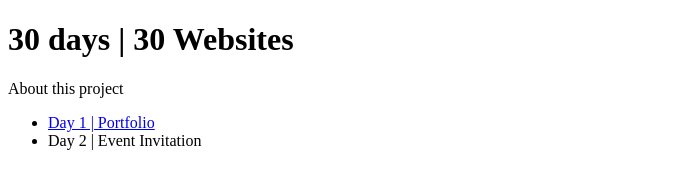
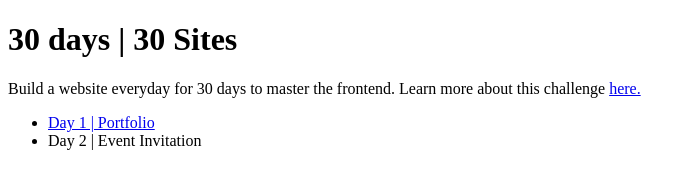
Before and after one commit to monicaaguinaga/monicaaguinaga.github.io, a plain HTML site: page index.html in a window 1280 px wide. Shown: the whole page, without its empty margins (0-695 px from the left). Drawn offline with Linux system fonts and the light colour scheme.

Commit message:
Changed name on Day2 file

```diff
--- a/index.html
+++ b/index.html
@@ -5,8 +5,9 @@
     <title>30 Day Challenge</title>
   </head>
   <body>
-    <h1>30 days | 30 Websites</h1>
-    <p>About this project</p>
+    <h1>30 days | 30 Sites</h1>
+    <p>Build a website everyday for 30 days to master the frontend. Learn more
+    about this challenge <a href="http://www.subscribepage.com/30days30sites?utm_source=newsletter&utm_medium=email&utm_campaign=30_days_30_sites_day_12&utm_term=2017-04-04">here.</a></p>
 
     <ul>
       <li><a href="https://monicaaguinaga.github.io/day1/">Day 1 | Portfolio</a></li>
```
Also changed, not shown: day2/index.html (renamed from day2/day2.html).
